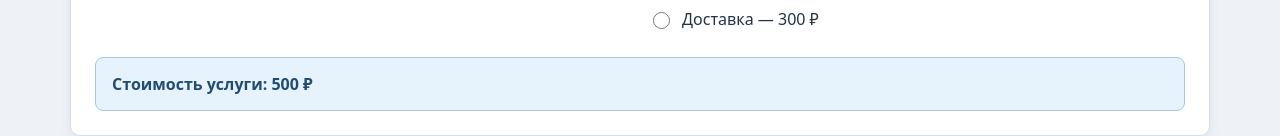
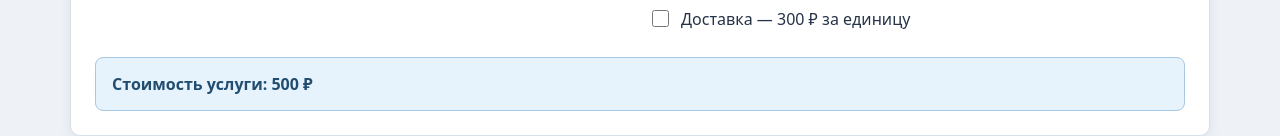
Before and after one commit to HeRoBoBiNa/lab6, a plain HTML site: page index.html in a window 1280 px wide. Shown: the part 2040-2176 px from the top of the page. Drawn offline with Linux system fonts and the light colour scheme.

Commit message:
Update index.html

```diff
--- a/index.html
+++ b/index.html
@@ -249,7 +249,7 @@
                 <legend class="form-label fw-bold">Тип услуги:</legend>
                 <label class="service-radio"><input type="radio" name="service-type" value="basic" checked> Консультация — 500 ₽</label>
                 <label class="service-radio"><input type="radio" name="service-type" value="print"> Печать материалов — от 100 ₽</label>
-                <label class="service-radio"><input type="radio" name="service-type" value="delivery"> Доставка — 300 ₽</label>
+                <label class="service-radio"><input type="checkbox" id="service-delivery" name="service-delivery"> Доставка — 300 ₽ за единицу</label>
               </fieldset>
               <div class="col-12" id="service-option-container" hidden>
                 <label class="form-label fw-bold" for="service-option">Формат печати:</label>
```
